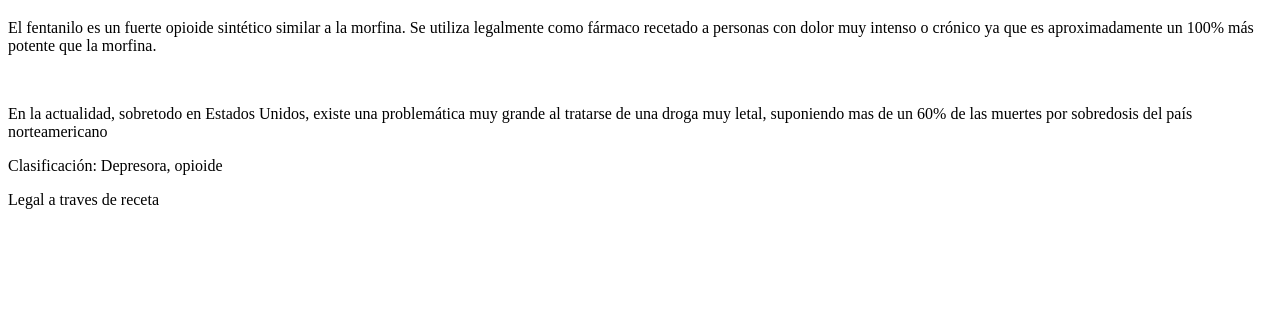
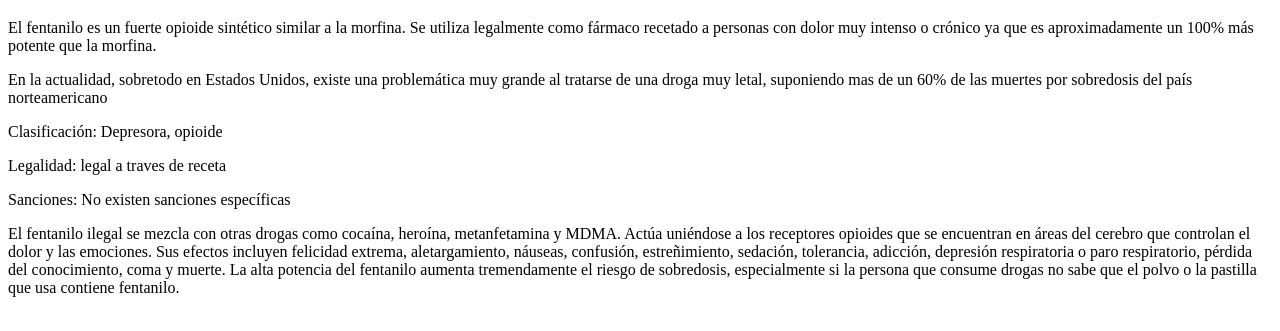
Before and after one commit to cprcebem/NoToDrugs, a plain HTML site: page fentanilo.html in a window 1280 px wide. Shown: the part 61-392 px from the top of the page. Drawn offline with Linux system fonts and the light colour scheme.

Commit message:
segundos cambios

```diff
--- a/fentanilo.html
+++ b/fentanilo.html
@@ -8,14 +8,20 @@
 </head>
 <body>
     <h1>Fentanilo</h1>
+    <div>
         <p>El fentanilo es un fuerte opioide sintético similar a la morfina. Se utiliza legalmente como fármaco recetado a
         personas con dolor muy intenso o crónico ya que es aproximadamente un 100% más potente que la morfina.</p>
-        </br>
         <p>En la actualidad, sobretodo en Estados Unidos, existe una problemática muy grande al tratarse de una droga muy letal,
         suponiendo mas de un 60% de las muertes por sobredosis del país norteamericano</p>
         <p>Clasificación: Depresora, opioide</p>
-        <p>Legal a traves de receta</p>
-
+        <p>Legalidad: legal a traves de receta</p>
+        <p>Sanciones: No existen sanciones específicas</p>
+        <p>El fentanilo ilegal se mezcla con otras drogas como cocaína, heroína, metanfetamina y MDMA.
+        Actúa uniéndose a los receptores opioides que se encuentran en áreas del cerebro que controlan el dolor y las emociones.
+        Sus efectos incluyen felicidad extrema, aletargamiento, náuseas, confusión, estreñimiento, sedación, tolerancia, adicción, depresión respiratoria o paro respiratorio, pérdida del conocimiento, coma y muerte.
+        La alta potencia del fentanilo aumenta tremendamente el riesgo de sobredosis, especialmente si la persona que consume drogas no sabe que el polvo o la pastilla que usa contiene fentanilo.
+        </p>
+    </div>
 
 
 </body>
```
